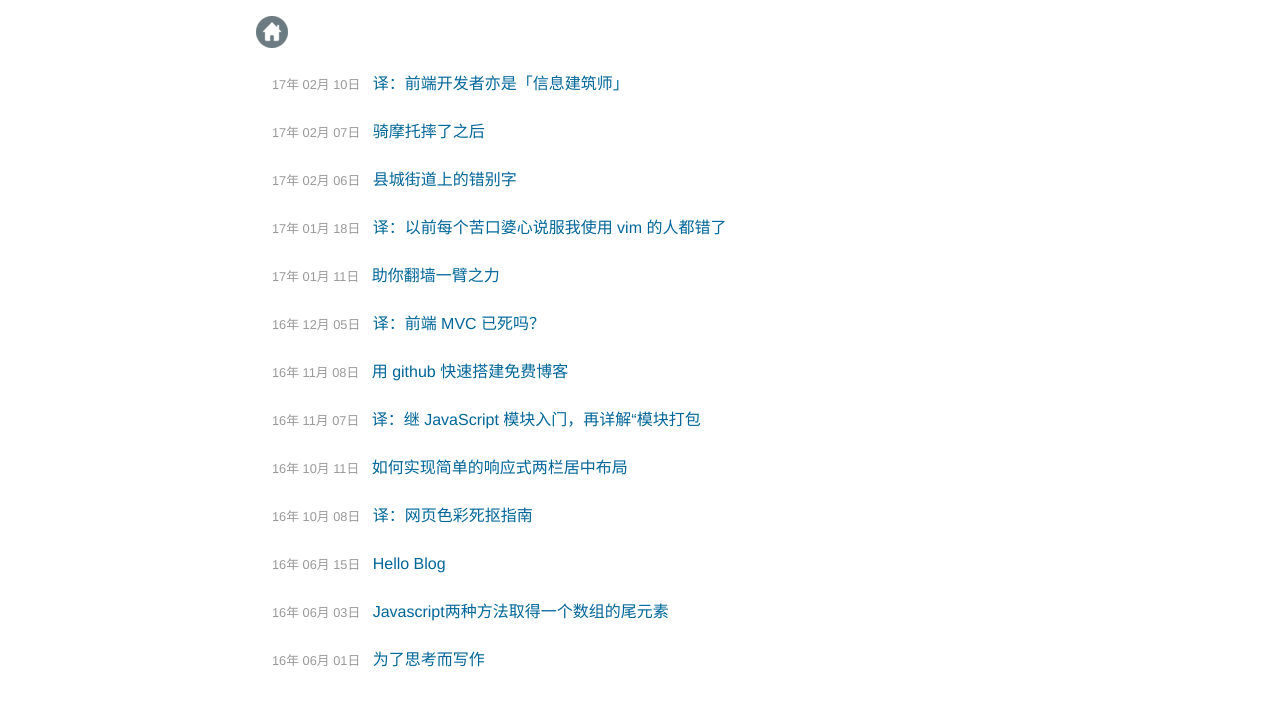
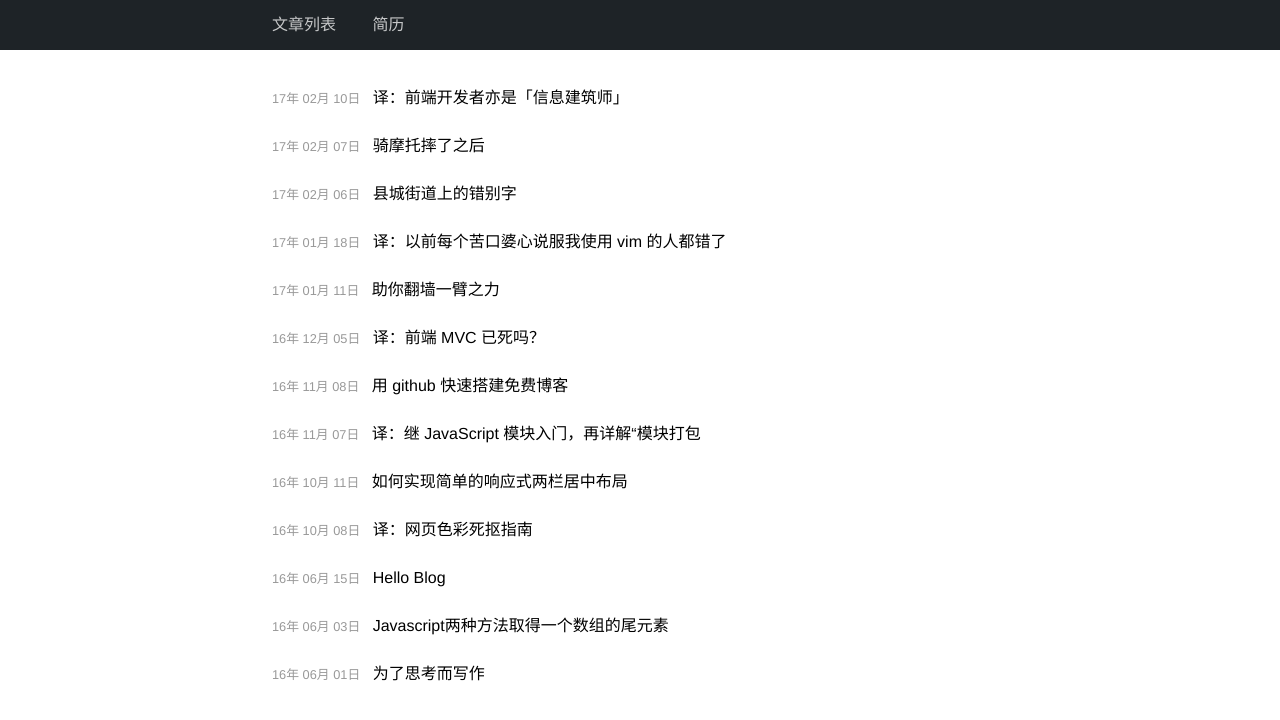
Before and after one commit to 90lzy/90lzy.github.io, a Jekyll site: the page built from index.html, in a window 1280 px wide. Shown: the top 720 px of the page. Built offline with Jekyll 4.4.1, drawn with Linux system fonts in a browser that asks for light colours.

Commit message:
add header nav bar

```diff
--- a/_layouts/default.html
+++ b/_layouts/default.html
@@ -1,10 +1,10 @@
 <!DOCTYPE html>
 <html lang="zh-cmn-Hans">
 <head>
-    <meta charset="UTF-8" >
-    <meta name="author" content="liu zhiyuan" >
+    <meta charset="UTF-8">
+    <meta name="author" content="liu zhiyuan">
     <meta name="viewport"
-      content="width=device-width, initial-scale=1.0, minimum-scale=1.0, maximum-scale=1.0, minimal-ui"/>
+          content="width=device-width, initial-scale=1.0, minimum-scale=1.0, maximum-scale=1.0, minimal-ui"/>
     <title>善意的闲人-{{ page.title }}</title>
 
     <link rel="stylesheet" href="/css/normalize.css">
@@ -12,12 +12,19 @@
     <link rel="stylesheet" href="/css/entry.css">
 </head>
 <body>
-    <nav class="top-nav">
-        <a href="/"><img src="/img/home_32px_1146083_easyicon.net.png" alt="首页" title="返回首页"></a>
-    </nav>
+    <header class="top-header">
+        <nav class="top-nav">
+            <ul class="nav-list">
+                <li><a href="/">文章列表</a></li>
+                <li><a href="/resume">简历</a></li>
+            </ul>
+        </nav>
+    </header>
+
     <section class="content-container">
         {{ content }}
     </section>
+
     <footer>
     </footer>
 </body>
--- a/css/self.css
+++ b/css/self.css
@@ -1,11 +1,25 @@
+.top-header {
+    background-color: #1e2327;
+
+}
+
 .top-nav {
-    max-width: 768px;
-    margin: 16px auto;
+    max-width: 736px;
+    margin: 0 auto;
+    padding: 16px 0;
+}
+
+.top-nav a {
+    color: rgba(255, 255, 255, 0.75);
+}
+
+.top-nav a:hover {
+    color: #fff;
 }
 
 .content-container {
     max-width: 768px;
-    margin: 0 auto;
+    margin: 32px auto;
     /*background-color: rgb(248, 245, 242);*/
 }
 
@@ -42,3 +56,17 @@ img {
     text-align: center;
     /*color: #999;*/
 }
+
+.nav-list {
+    margin: 0;
+    padding: 0;
+}
+
+.nav-list li {
+    display: inline-block;
+    margin-right: 32px;
+}
+
+.black {
+    color: black !important;
+}
--- a/index.html
+++ b/index.html
@@ -3,14 +3,14 @@ layout: default
 title: "首页"
 ---
 
-<section class="entry">
+<section class="entry black-href">
     {% for post in site.posts %}
         <p>
             <span class="date">
                 {{ post.date | date: "%y" }}年
                 {{ post.date | date: "%m"}}月
                 {{post.date | date: "%d"}}日</span>
-            <a href="{{ post.url }}">{{ post.title }}</a>
+            <a href="{{ post.url }}" class="black">{{ post.title }}</a>
         </p>
     {% endfor %}
 </section>
--- /dev/null
+++ b/resume.html
@@ -0,0 +1,5 @@
+---
+layout: default
+---
+
+<p class="entry">快有了</p>
```
